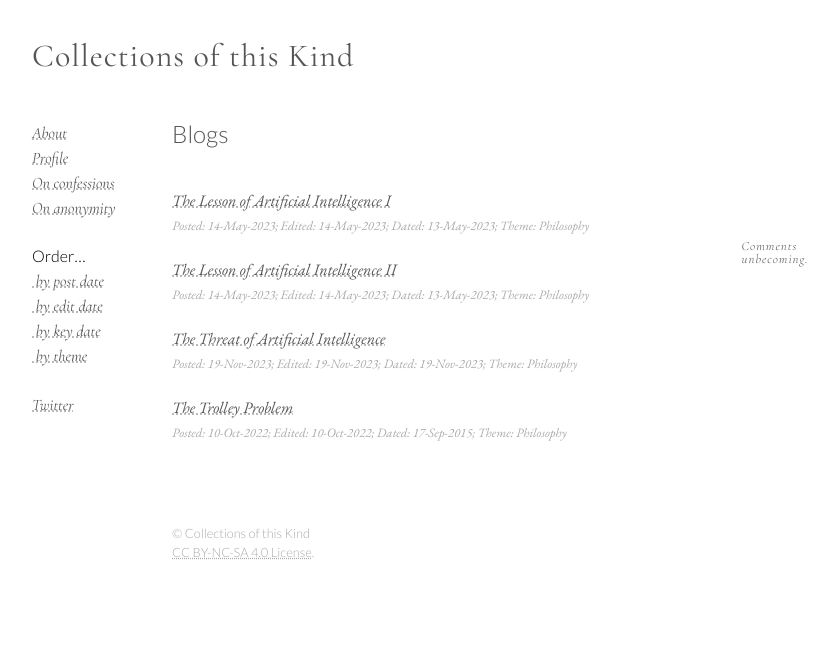
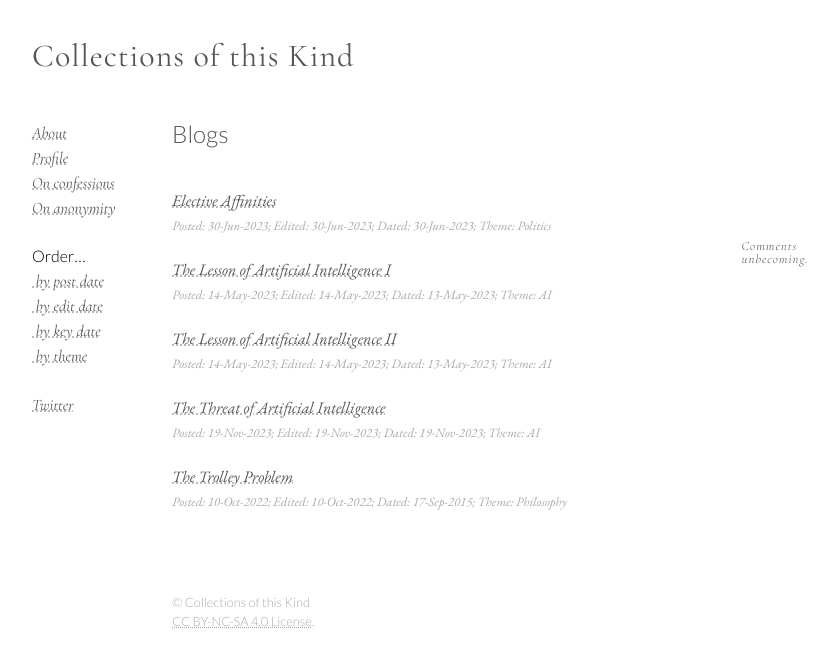
Before and after one commit to CollectionsOfThisKind/collectionsofthiskind.github.io, a Jekyll site: the page built from pages/blog/index.html, in a window 1280 px wide. Shown: the top 667 px of the page, without its empty margins (78-914 px from the left). Built offline with Jekyll 4.4.1, drawn with Linux system fonts in a browser that asks for light colours.

Commit message:
Add files via upload

```diff
--- a/pages/blog/index.html
+++ b/pages/blog/index.html
@@ -14,7 +14,19 @@ Comments unbecoming.
 <h2 class=top>Blogs</h2>
 
 <p class='anchor'>
-<span class='theme' id='Philosophy'>
+<span class='theme' id='Politics'>
+<span class='keydate' id='20230630'>
+<span class='postdate' id='20230630'>
+<span class='editdate' id='20230630'>
+<a href="elective.html">Elective Affinities</a>
+</span>
+</span>
+</span>
+</span>
+</p>
+
+<p class='anchor'>
+<span class='theme' id='AI'>
 <span class='keydate' id='20230513'>
 <span class='postdate' id='20230514'>
 <span class='editdate' id='20230514'>
@@ -26,7 +38,7 @@ Comments unbecoming.
 </p>
 
 <p class='anchor'>
-<span class='theme' id='Philosophy'>
+<span class='theme' id='AI'>
 <span class='keydate' id='20230513'>
 <span class='postdate' id='20230514'>
 <span class='editdate' id='20230514'>
@@ -38,7 +50,7 @@ Comments unbecoming.
 </p>
 
 <p class='anchor'>
-<span class='theme' id='Philosophy'>
+<span class='theme' id='AI'>
 <span class='keydate' id='20231119'>
 <span class='postdate' id='20231119'>
 <span class='editdate' id='20231119'>
```
Also changed, not shown: pages/blog/elective.html (added, +43 -0 lines).
